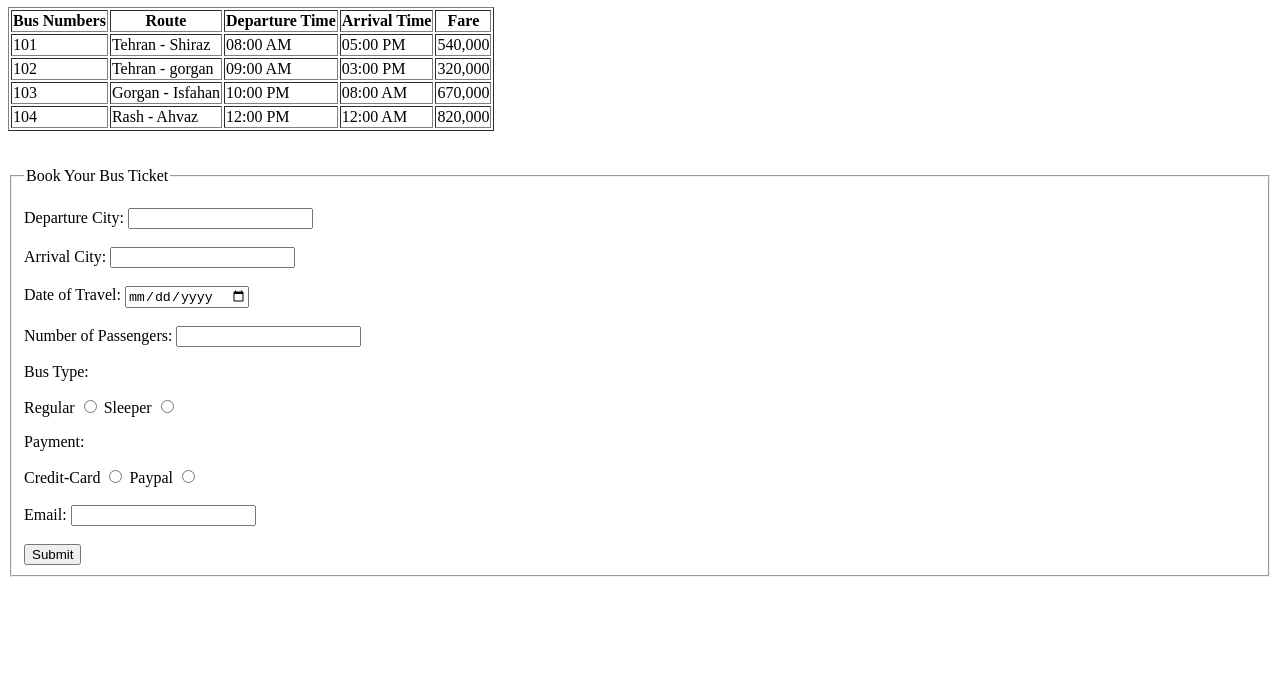
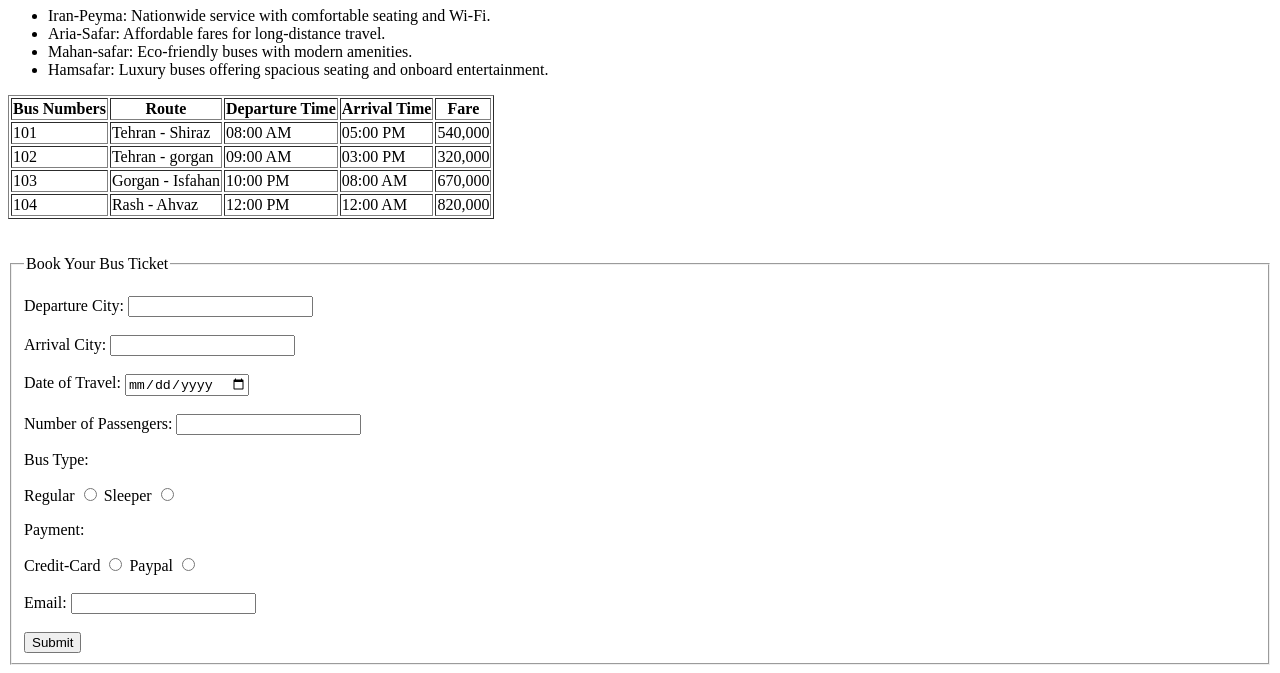
Before and after one commit to SaminRj/Global-Travel, a plain HTML site: page bus.html in a window 1280 px wide. Shown: the part 909-1582 px from the top of the page. Before the commit the page ends 1494 px from the top, so only its background shows below. Drawn offline with Linux system fonts and the light colour scheme.

Commit message:
adding list

```diff
--- a/bus.html
+++ b/bus.html
@@ -29,6 +29,17 @@
       <!-- ------------------------------------------------------------- -->
       <h1>GLOBAL TRAVEL</h1>
       <!-- ------------------------------------------------------------- -->
+      <ul>
+        <li>
+          Iran-Peyma: Nationwide service with comfortable seating and Wi-Fi.
+        </li>
+        <li>Aria-Safar: Affordable fares for long-distance travel.</li>
+        <li>Mahan-safar: Eco-friendly buses with modern amenities.</li>
+        <li>
+          Hamsafar: Luxury buses offering spacious seating and onboard
+          entertainment.
+        </li>
+      </ul>
       <table border="1">
         <thead>
           <tr>
```
